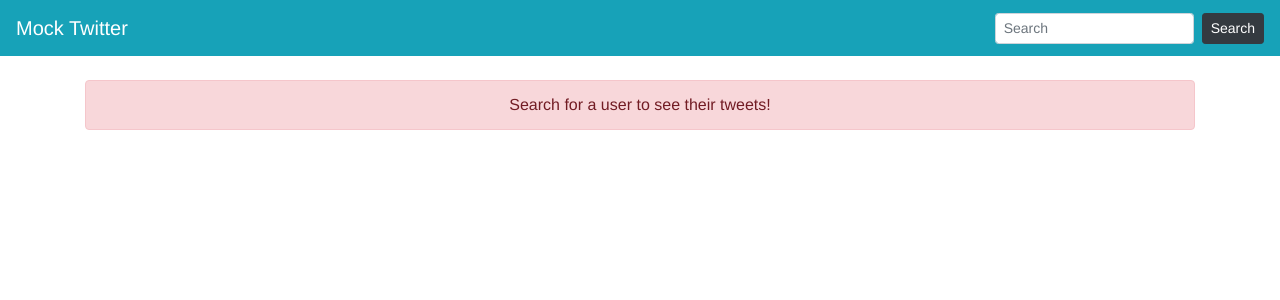
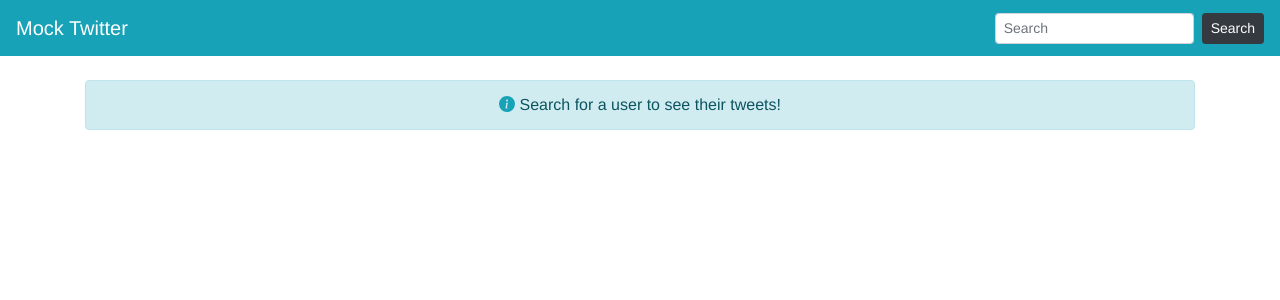
Before and after one commit to AninaRJ/simple-vue-app, a Vue app in the folder simple-vue-app/: page / in a window 1280 px wide. Shown: the top 300 px of the page. Built offline with nearby package versions, Linux system fonts and the light colour scheme.

Commit message:
Changes
1. Displaying initial message as info instead of warning/danger

```diff
--- a/simple-vue-app/src/App.vue
+++ b/simple-vue-app/src/App.vue
@@ -5,7 +5,10 @@
     <br/>
     <b-spinner variant="warning" class="text-center loading" v-if="!profile.hasOwnProperty('id') && this.search_user != ''" label="Loading..."></b-spinner>
     <b-container v-else-if="this.search_user == ''">
-      <b-alert show variant="danger">Search for a user to see their tweets!</b-alert>
+      <b-alert show variant="info">
+        <b-icon icon="info-circle-fill" variant="info"/>
+        Search for a user to see their tweets!
+      </b-alert>
     </b-container>
     <b-container v-else class="bv-example-row">
       <b-row>
```
